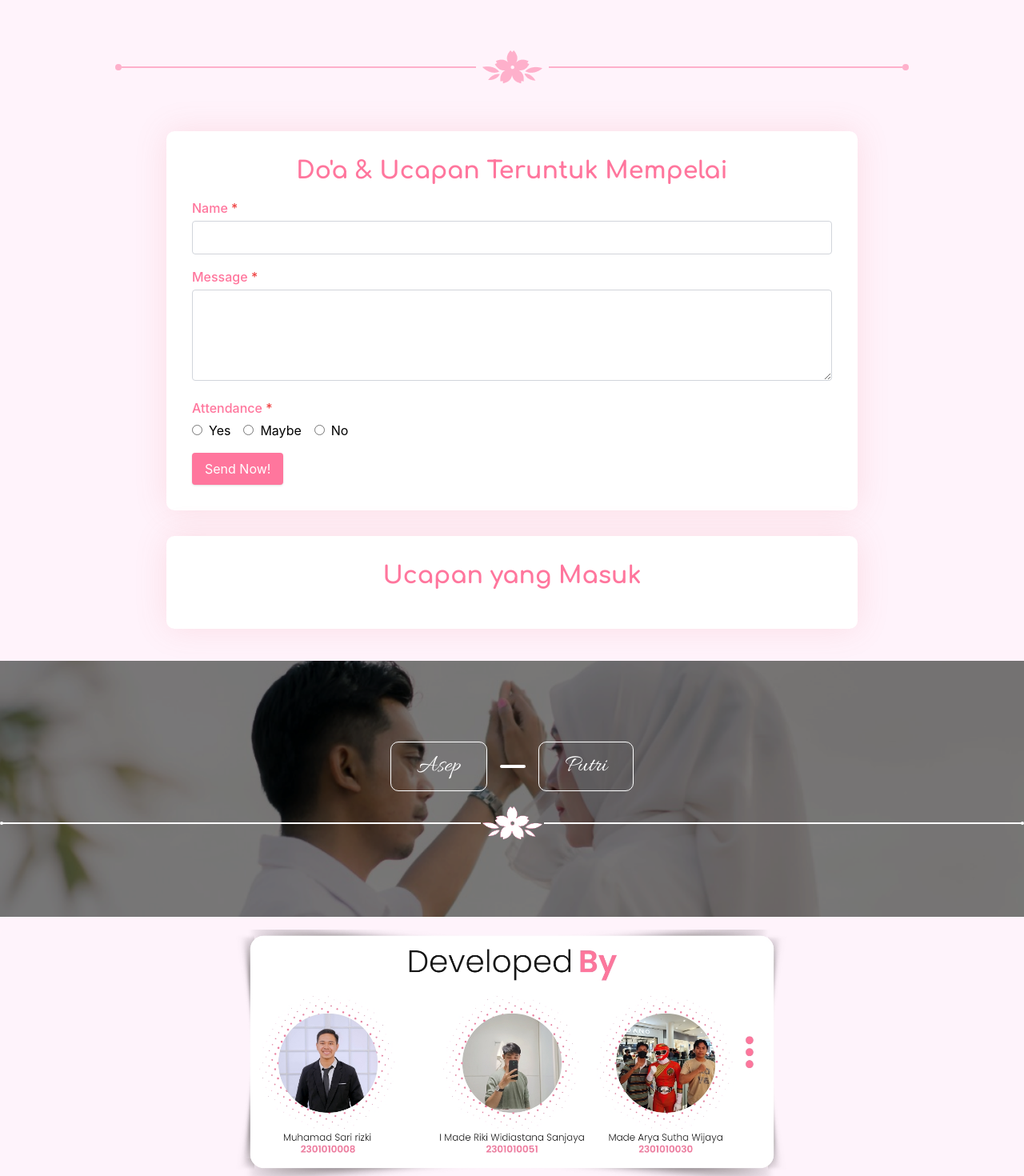
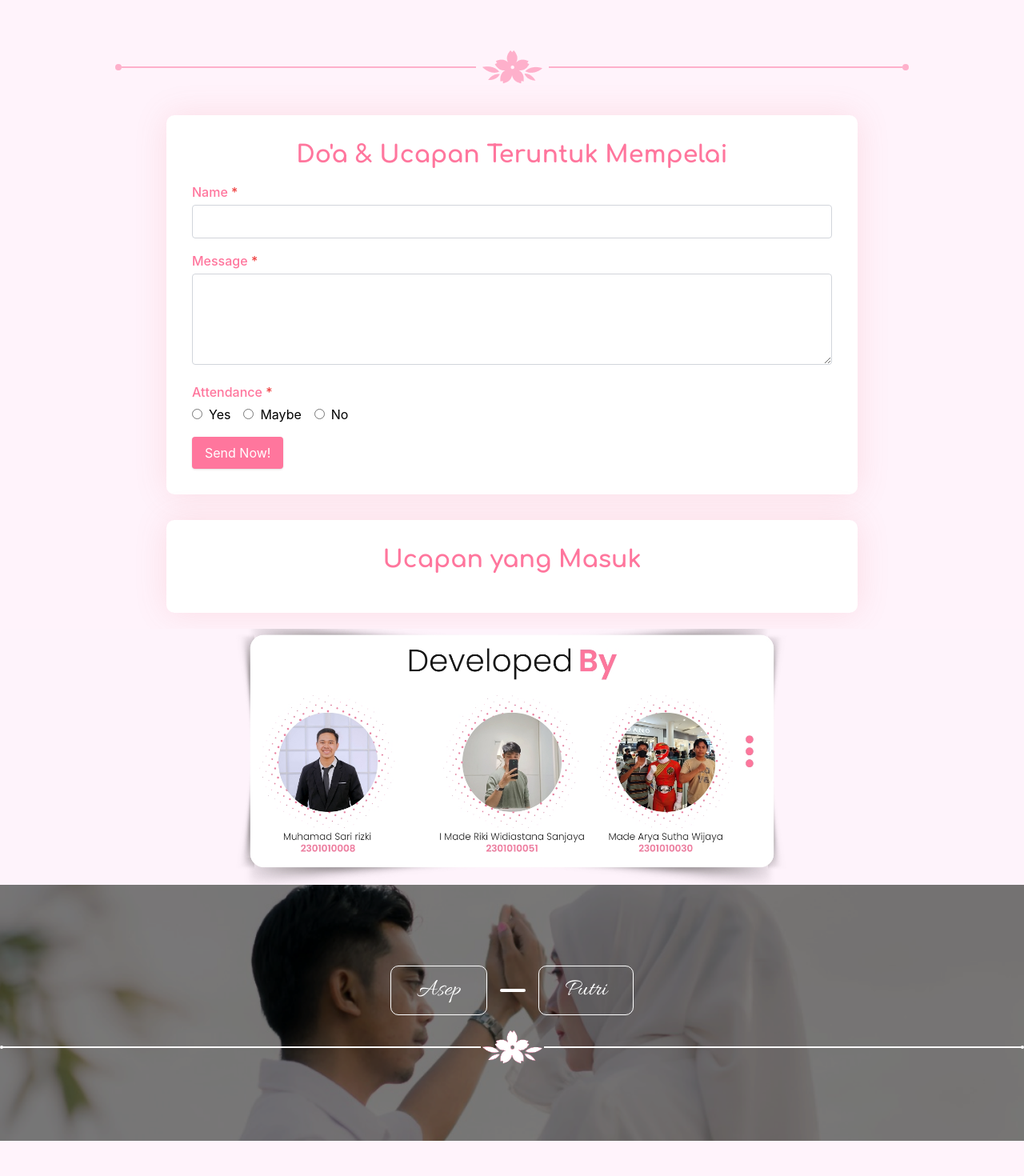
Before and after one commit to RikiSanjayaa/wedding-inv-web, a Next.js app: page / in a window 1280 px wide. Shown: the part 7060-8530 px from the top of the page at 80% size. After the commit the page ends 8486 px from the top, so only its background shows below. Built offline with nearby package versions, Linux system fonts and the light colour scheme.

Commit message:
ubah posisi develoved by ke lebih atas

```diff
--- a/components/page/Footer.js
+++ b/components/page/Footer.js
@@ -2,6 +2,15 @@ import Breakpoints2 from "../utilities/Breakpoints2";
 
 export default function Footer() {
   return (
+    <div className="mt-[-8]">
+      {/* Gambar Pembuat Web */}
+      <div className="flex justify-center ">
+        <img
+          src="/images/depelover.jpg"
+          alt="Foto Pembuat Web"
+          className="max-w-full h-auto rounded-lg"
+        />
+      </div>
       <div
         className="relative inset-0 bg-cover bg-center h-44 md:h-60 lg:h-80"
         style={{ backgroundImage: 'url(/images/landing_img.png)' }}
@@ -34,14 +43,6 @@ export default function Footer() {
           {/* Garis Sakura */}
           <Breakpoints2 />
         </div>
-
-      {/* Gambar Pembuat Web */}
-      <div className="flex justify-center mt-4">
-        <img
-          src="/images/depelover.jpg"
-          alt="Foto Pembuat Web"
-          className="max-w-full h-auto rounded-lg"
-        />
       </div>
     </div>
   );
--- a/components/page/Pesan.js
+++ b/components/page/Pesan.js
@@ -29,7 +29,7 @@ export default function FormAndComments() {
   };
 
   return (
-    <div className="w-full px-4 md:px-8 lg:px-16 py-10">
+    <div className="w-full px-4 md:px-8 lg:px-16 py-5">
       {/* Form Input */}
       <div className="bg-white p-8 rounded-[10px] shadow-soft-sakura">
         <h2 className="text-center text-sakura-300 text-2xl md:text-3xl font-bold font-['Comfortaa'] mb-4">
```
Lines whose indentation alone changed are shown as unchanged.
